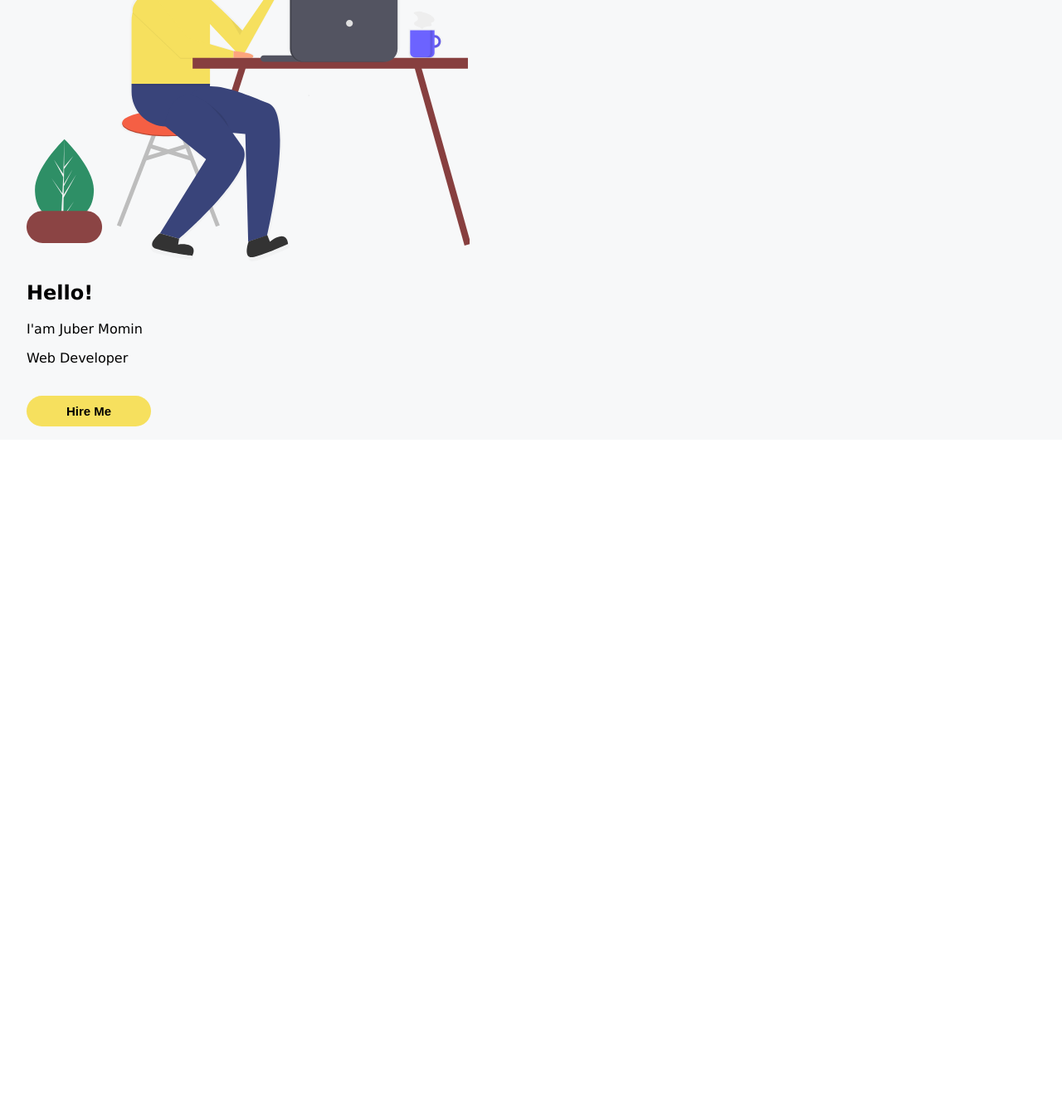
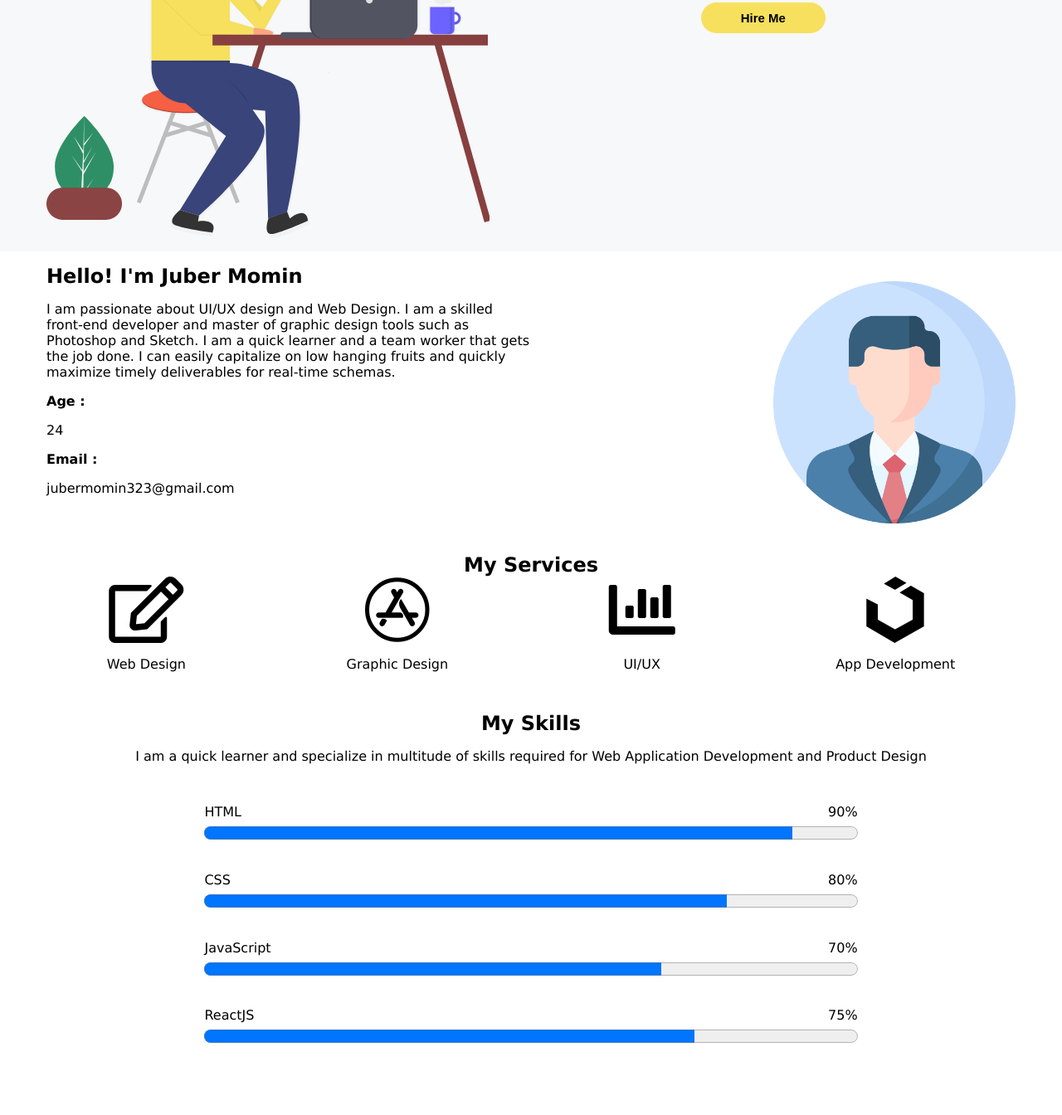
Before and after one commit to jubermominn323/responsive-cv, a plain HTML site: page index.html in a window 1280 px wide. Shown: the part 277-1621 px from the top of the page at 83% size. Before the commit the page ends 807 px from the top, so only its background shows below. Drawn offline with Linux system fonts and the light colour scheme.

Commit message:
responsive for all devices

```diff
--- a/index.html
+++ b/index.html
@@ -24,10 +24,93 @@
             <div>
                 <h2>Hello!</h2>
                 <p>I'am Juber Momin</p>
-                <p>Web Developer</p>
+                <p>Web Developer & Mobile Application Developer</p>
+                <button class="btn">Hire Me</button>
             </div>
+        </section>
+        <section class="about">
             <div>
-                <button class="btn">Hire Me</button>
+                <h1>Hello! I'm Juber Momin</h1>
+                <p class="about-info">
+                    I am passionate about UI/UX design and Web Design. I am a skilled
+                    front-end developer and master of graphic design tools such as
+                    Photoshop and Sketch. I am a quick learner and a team worker that
+                    gets the job done. I can easily capitalize on low hanging fruits and
+                    quickly maximize timely deliverables for real-time schemas.
+                </p>
+                <p class="form-field">Age :</p>
+                <p>24</p>
+                <p class="form-field">Email :</p>
+                <p>jubermomin323@gmail.com</p>
+            </div>
+            <div class="about-img">
+                <img src="images/avatar.png">
+            </div>
+        </section>
+        <section class="services">
+            <h1>My Services</h1>
+            <div>
+                <div>
+                    <i class="far fa-edit fa-5x"></i>
+                    <p>Web Design</p>
+                  </div>
+                  <div>
+                    <i class="fab fa-app-store fa-5x"></i>
+                    <p>Graphic Design</p>
+                  </div>
+                  <div>
+                    <i class="fas fa-chart-bar fa-5x"></i>
+                    <p>UI/UX</p>
+                  </div>
+                  <div>
+                    <i class="fab fa-uikit fa-5x"></i>
+                    <p>App Development</p>
+                  </div>
+            </div>
+        </section>
+        <section class="skills">
+            <h1>My Skills</h1>
+            <p>
+                I am a quick learner and specialize in multitude of skills required
+                for Web Application Development and Product Design
+            </p>
+            <div class="rating-container">
+                <div class="rating-box">
+                    <div class="rating-text">
+                        <span><label for="html">HTML</label></span>
+                        <span>90%</span>
+                    </div>
+                    <div class="progress-bar">
+                        <progress value="90" max="100"></progress>
+                    </div>
+                </div>
+                <div class="rating-box">
+                    <div class="rating-text">
+                        <span><label for="html">CSS</label></span>
+                        <span>80%</span>
+                    </div>
+                    <div class="progress-bar">
+                        <progress value="80" max="100"></progress>
+                    </div>
+                </div>
+                <div class="rating-box">
+                    <div class="rating-text">
+                        <span><label for="html">JavaScript</label></span>
+                        <span>70%</span>
+                    </div>
+                    <div class="progress-bar">
+                        <progress value="70" max="100"></progress>
+                    </div>
+                </div>
+                <div class="rating-box">
+                    <div class="rating-text">
+                        <span><label for="html">ReactJS</label></span>
+                        <span>75%</span>
+                    </div>
+                    <div class="progress-bar">
+                        <progress value="75" max="100"></progress>
+                    </div>
+                </div>
             </div>
         </section>
     </main>
--- a/style.css
+++ b/style.css
@@ -1,3 +1,7 @@
+*, *:before, *:after {
+    box-sizing: border-box;
+  }
+
 body {
     font-family: Verdana, Geneva, Tahoma, sans-serif;
     padding: 0;
@@ -20,7 +24,7 @@ header{
 header nav {
     display: flex;
     justify-content: space-between;
-    width: 75%;
+    width: 60%;
     margin-top: 10px;
 }
 
@@ -61,3 +65,124 @@ header nav a{
     background: #f7e576;
     background-color: #f7e576;
 }
+
+.about{
+    padding: 16px 32px;
+}
+
+.about .form-field{
+    font-weight: bold;
+}
+
+.about img{
+    max-width: 100%;
+    height: auto;
+    margin-top: 20px;
+}
+
+.services{
+    padding: 16px 32px;
+}
+
+.services h1{
+    text-align: center;
+}
+
+.services div{
+    text-align: center;
+}
+
+.skills{
+    padding: 16px 32px;
+    display: flex;
+    flex-direction: column;
+    align-items: center;
+    text-align: center;
+}
+
+.skills h1{
+    text-align: center;
+}
+
+.skills .rating-container{
+    padding: 32px;
+    width: 100%;
+}
+
+.skills .rating-text{
+    display: flex;
+    justify-content: space-between;
+}
+
+.skills .progress-bar progress{
+    width: 100%;
+    height: 2rem;
+}
+
+.skills .rating-box{
+    margin-bottom: 30px;
+}
+
+@media screen and (min-width: 768px){
+    header{
+        display: flex;
+        flex-direction: row;
+        justify-content: space-between;
+        padding-left: 56px;
+        padding-right: 56px;
+    }
+
+    header nav{
+        display: flex;
+        width: 30%;
+    }
+
+    .cover{
+        padding-right: 56px;
+        padding-left: 56px;
+    }
+
+    .about {
+        display: flex;
+      }
+
+      .about div {
+        width: 50%;
+      }
+
+      .about div img {
+        max-width: 70%;
+      }
+
+      .about div:nth-child(2) {
+        text-align: right;
+      }
+
+      .services > div{
+          display: flex;
+          justify-content: space-around;
+      }
+
+      .skills .rating-container{
+          width: 70%;
+      }
+
+}
+
+@media screen and (min-width:1024px){
+    .cover{
+        display: flex;
+        justify-content: space-between;
+        padding-left: 56px;
+        padding-right: 56px;
+    }
+
+    .about{
+        padding-left: 56px;
+        padding-right: 56px;
+    }
+
+    .about .about-img img{
+        max-width: 50%;
+    }
+}
```
